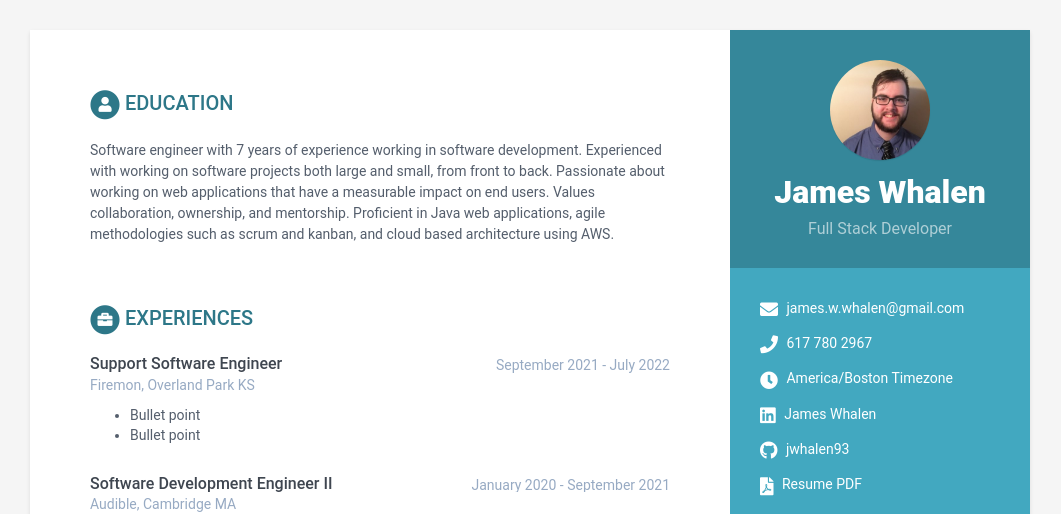
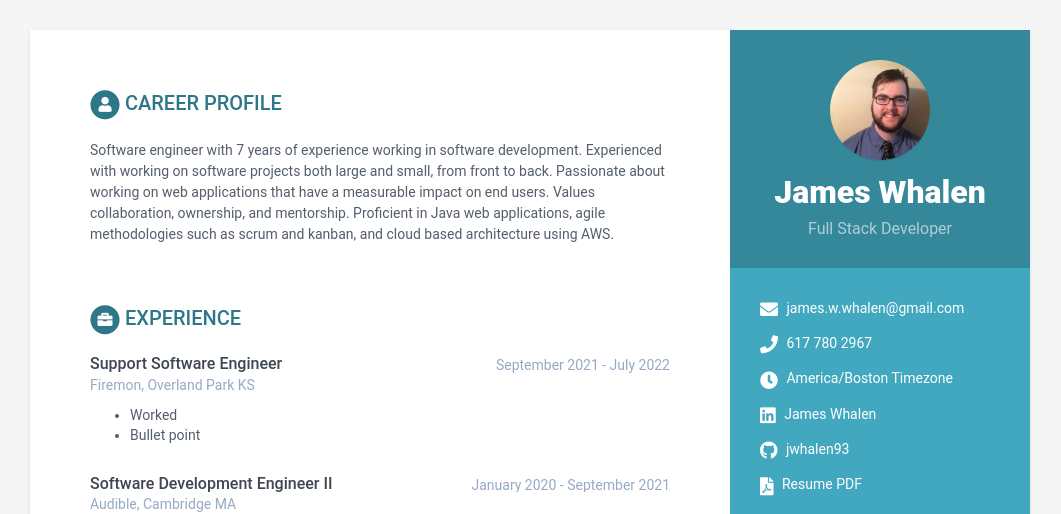
Before and after one commit to jwhalen93/jwhalen93.github.io, a Jekyll site: the page built from index.html, in a window 1280 px wide. Shown: the top 514 px of the page, without its empty margins (110-1171 px from the left). Built offline with Jekyll 4.4.1, drawn with Linux system fonts in a browser that asks for light colours.

Commit message:
fix education and career profile formatting

```diff
--- a/_data/data.yml
+++ b/_data/data.yml
@@ -45,6 +45,13 @@ sidebar:
         - item: Cooking
           link:
 
+    education:
+      title: Education
+      info:
+      - degree: BS in Computer Science
+        university: University of Massachusetts Lowell
+        time: 2011 - 2015
+
 career-profile:
     title: Career Profile
     summary: |
@@ -54,19 +61,15 @@ career-profile:
       that have a measurable impact on end users. Values collaboration, ownership,
       and mentorship. Proficient in Java web applications, agile methodologies such
       as scrum and kanban, and cloud based architecture using AWS.
-    title: Education
-    info:
-      - degree: BS in Computer Science
-        university: University of Massachusetts Lowell
-        time: 2011 - 2015
+
 experiences:
-    title: Experiences
+    title: Experience
     info:
       - role: Support Software Engineer
         time: September 2021 - July 2022
         company: Firemon, Overland Park KS
         details: |
-          - Bullet point
+          - Worked
           - Bullet point
       - role: Software Development Engineer II
         time: January 2020 - September 2021
--- a/index.html
+++ b/index.html
@@ -13,8 +13,6 @@ layout: default
 
 {% include projects.html %}
 
-{% include oss-contributions.html %}
-
 {% include publications.html %}
 
 {% include skills.html %}
```
